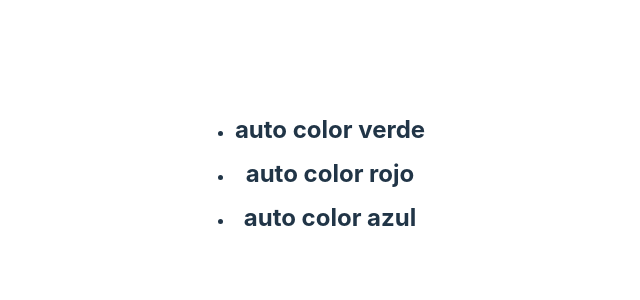
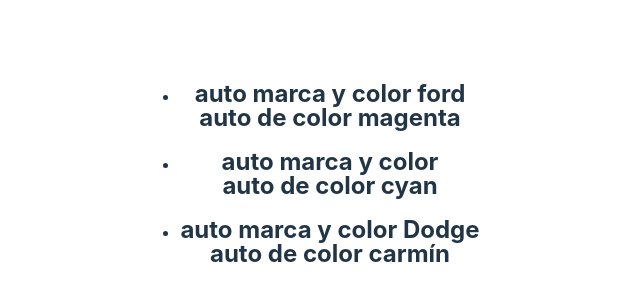
Before and after one commit to HectorManu/Notas_Programa_Web, a React (Vite) app in the folder PrograWeb/Unidad_2/IntroReact/: page / in a window 1280 px wide. Shown: the part 226-526 px from the top of the page, without its empty margins (330-970 px from the left). Built offline with nearby package versions, Linux system fonts and the light colour scheme.

Commit message:
agregue modos de usar el componente

```diff
--- a/PrograWeb/Unidad_2/IntroReact/src/Car.jsx
+++ b/PrograWeb/Unidad_2/IntroReact/src/Car.jsx
@@ -1,6 +1,7 @@
-function Car(props) {
-    return <h2>auto color {props.color}</h2>
+function unauto(props) {
+    return <h2>auto marca y color {props.unauto.marca}<br></br>
+                auto de color {props.unauto.color}</h2>
 
 }
-export default Car;
+export default unauto;
 // ponemos aquí que poner esto siempre ya que va a rescibir una propierad
--- a/PrograWeb/Unidad_2/IntroReact/src/Garage.jsx
+++ b/PrograWeb/Unidad_2/IntroReact/src/Garage.jsx
@@ -1,12 +1,14 @@
 import Car from './Car'
 
 function Garage() {
+    const autos=[{ marca : "ford", color : "magenta"},{maca : "porch", color : "cyan"},{marca :"Dodge", color :"carmín"}];
+
     return(
         <div>
             <ul>
-                <li><Car color = 'verde'></Car></li>
-                <li><Car color = 'rojo'></Car></li>
-                <li><Car color = 'azul'></Car></li>
+                <li><Car unauto = {autos[0]}></Car></li>
+                <li><Car unauto = {autos[1]}></Car></li>
+                <li><Car unauto = {autos[2]}></Car></li>
             </ul>
         </div>
     );
```
